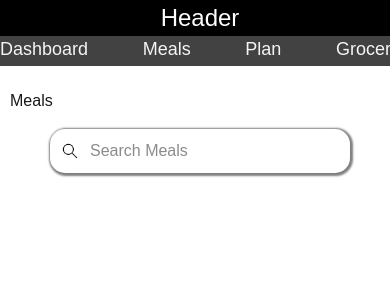
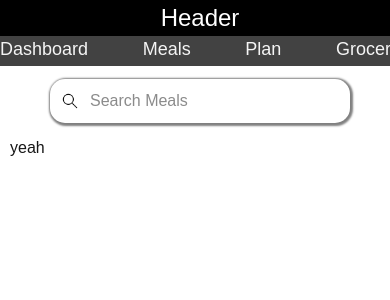
Before and after one commit to Zmyhrer/MealPlanner, a Next.js app in the folder frontend/: page /meals in a window 390 px wide. Shown: the top 300 px of the page. Built offline with nearby package versions, Linux system fonts and the light colour scheme.

Commit message:
fix: remove page name from meals page

```diff
--- a/frontend/app/meals/page.tsx
+++ b/frontend/app/meals/page.tsx
@@ -6,11 +6,10 @@ const page = () => {
   return (
     <div>
       <div className={styles["grid-container"]}>
-        <div className={styles["grid-item-1"]}>Meals</div>
-        <div className={styles["grid-item-2"]}>
+        <div className={styles["grid-item-1"]}>
           <SearchBar />
         </div>
-        <div className={styles["grid-item-3"]}></div>
+        <div className={styles["grid-item-2"]}>yeah</div>
       </div>
     </div>
   );
--- a/frontend/components/searchBar.tsx
+++ b/frontend/components/searchBar.tsx
@@ -11,6 +11,7 @@ const searchBar = () => {
       <input
         className={styles["searchInput"]}
         type="search"
+        id="searchInput"
         placeholder="Search Meals"
       />
     </div>
--- a/frontend/styles/meals.module.css
+++ b/frontend/styles/meals.module.css
@@ -4,23 +4,17 @@
   grid-template-columns: 1fr 1fr;
   grid-template-rows: 50px auto;
   padding: 10px;
+  row-gap: 10px;
 }
 
 .grid-item-1 {
-  display: flex;
-  align-items: center;
-  grid-column: 1 / 2;
-  grid-row: 1 / 2;
-}
-
-.grid-item-2 {
   display: flex;
   justify-content: center;
   align-items: center;
   grid-column: 2 / 3;
 }
 
-.grid-item-3 {
+.grid-item-2 {
   grid-column: 1 / 3;
 }
 
@@ -28,7 +22,7 @@
 @media (max-width: 500px) {
   .grid-container {
     grid-template-columns: 1fr;
-    grid-template-rows: 50px 50px auto;
+    grid-template-rows: 50px auto;
   }
 
   .grid-item-1 {
@@ -40,9 +34,4 @@
     grid-column: 1 / 2;
     grid-row: 2 / 3;
   }
-
-  .grid-item-3 {
-    grid-column: 1 / 2;
-    grid-row: 3 / 4;
-  }
 }
```
